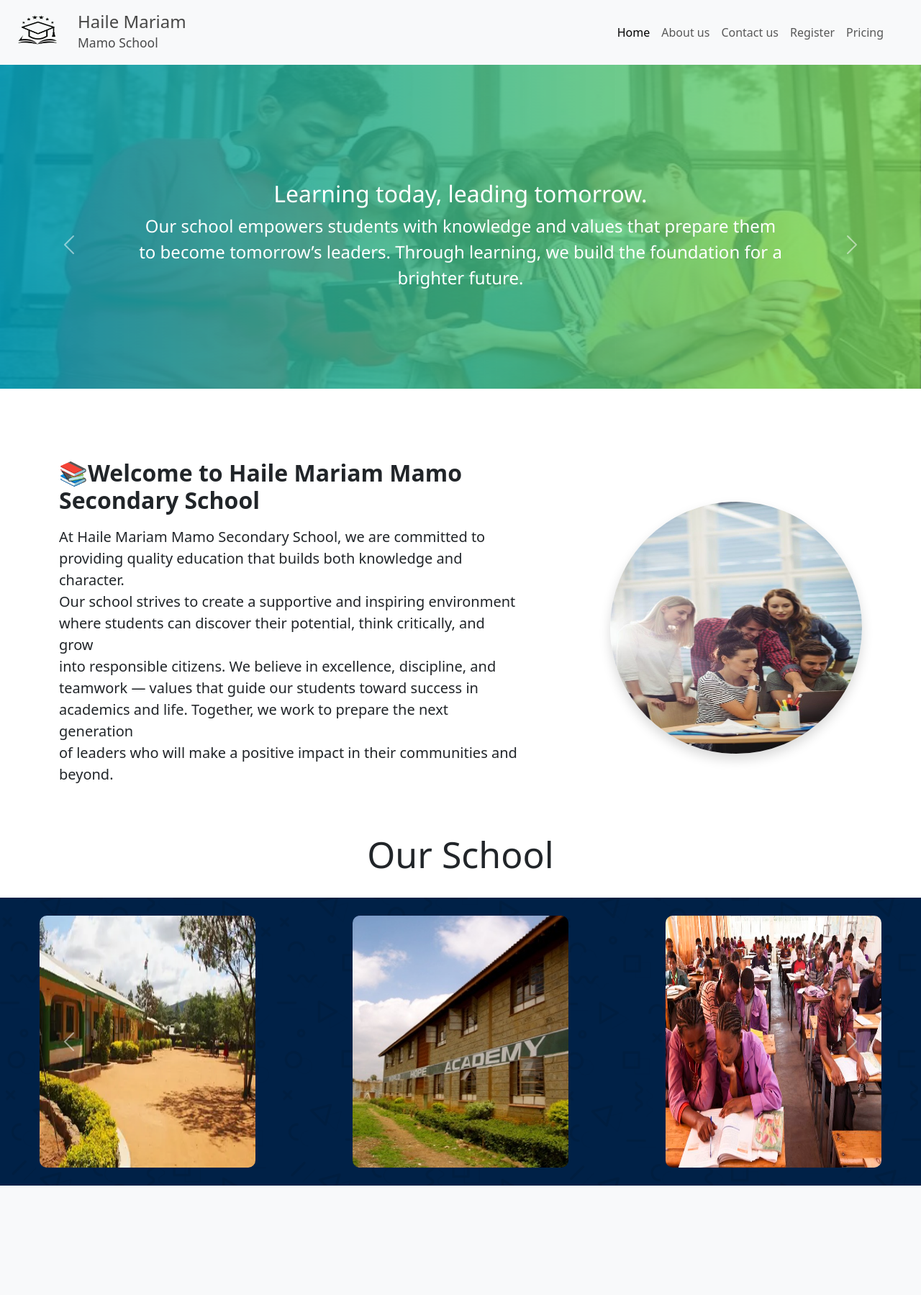
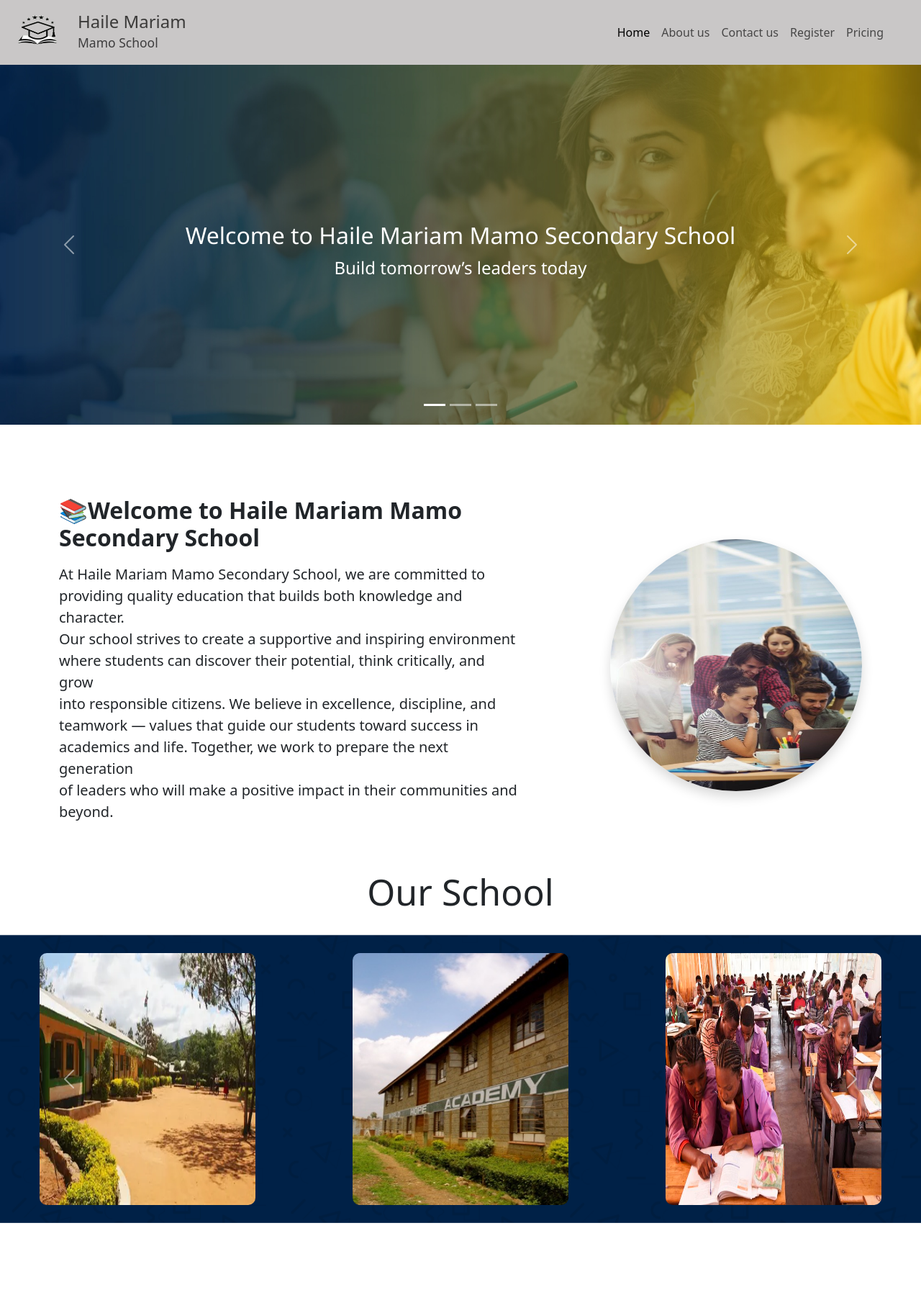
Before and after one commit to henok03/School-project-1, a PHP site: page / in a window 1280 px wide. Shown: the whole page at 72% size. Before the commit the page ends 1647 px from the top, so only its background shows below. Run offline with PHP 8.4, Linux system fonts and the light colour scheme.

Commit message:
i add animation and edit the home page

```diff
--- a/index.html
+++ b/index.html
@@ -6,10 +6,11 @@
     <title>Home</title>
     <link href="https://cdn.jsdelivr.net/npm/bootstrap@5.3.8/dist/css/bootstrap.min.css" rel="stylesheet" integrity="sha384-sRIl4kxILFvY47J16cr9ZwB07vP4J8+LH7qKQnuqkuIAvNWLzeN8tE5YBujZqJLB" crossorigin="anonymous">
     <link rel="stylesheet" href="style.css">
+    <link rel="stylesheet" href="https://unpkg.com/aos@2.3.4/dist/aos.css" />
 </head>
 <body>
 
-  <nav class="navbar navbar-expand-lg bg-body-tertiary fixed-top" >
+  <nav class="navbar navbar-expand-lg  fixed-top custom-blur-nav" >
   <div class="container-fluid">
 
 
@@ -52,24 +53,23 @@
     </div>
   </div>
 </nav>
-<div id="carouselExampleCaptions" class="carousel slide" data-bs-slide="carousel">
+<div id="carouselExampleFade" class="carousel slide carousel-fade " data-bs-slide="carousel">
   <div class="carousel-indicators">
-    <button type="button" data-bs-target="#carouselExampleCaptions" data-bs-slide-to="0" class="active" aria-current="true" aria-label="Slide 1"></button>
-    <button type="button" data-bs-target="#carouselExampleCaptions" data-bs-slide-to="1" aria-label="Slide 2"></button>
-    <button type="button" data-bs-target="#carouselExampleCaptions" data-bs-slide-to="2" aria-label="Slide 3"></button>
+    <button type="button" data-bs-target="#carouselExampleFade" data-bs-slide-to="0" class="active" aria-current="true" aria-label="Slide 1"></button>
+    <button type="button" data-bs-target="#carouselExampleFade" data-bs-slide-to="1" aria-label="Slide 2"></button>
+    <button type="button" data-bs-target="#carouselExampleFade" data-bs-slide-to="2" aria-label="Slide 3"></button>
   </div>
   <div class="carousel-inner" style=" height: 500px;">
     <div class="carousel-item active">
-      <img src="hsimg3.png" class="d-block w-100 "style=" height: 450px;" alt="...">
+      <img src="hsimg3.jpg" class="d-block w-100 "style=" height: 550px;" alt="...">
 
-      <div class="carousel-caption ">
-        <h2>Learning today, leading tomorrow.</h2>
-        <p class="fs-4 fs-md-5">Our school empowers students with knowledge and values that prepare them to become tomorrow’s leaders.
-Through learning, we build the foundation for a brighter future.</p>
+      <div class="carousel-caption text-center"  data-aos="fade-up">
+        <h2 >Welcome to Haile Mariam Mamo Secondary School</h2>
+        <p class="fs-4 fs-md-5 welcome-text" >Build tomorrow’s leaders today</p>
       </div>
     </div>
     <div class="carousel-item">
-      <img src="hsimg2.png" class="d-block w-100" style=" height: 450px;" alt="...">
+      <img src="hsimg2.jpg" class="d-block w-100 " style=" height: 550px;" alt="...">
       <div class="carousel-caption ">
         <h2>Building bright futures together.</h2>
         <p class="fs-4 fs-md-5">We believe education is a shared journey between teachers, students, and parents —
@@ -77,7 +77,7 @@
       </div>
     </div>
     <div class="carousel-item">
-      <img src="hsimg1.png" class="d-block w-100 "style=" height: 450px;" alt="...">
+      <img src="hsimg1.jpg" class="d-block w-100 "style=" height: 550px;" alt="...">
       <div class="carousel-caption ">
         <h2 >A place to learn, grow, and succeed.</h2>
         <p class="fs-4 fs-md-5" >Our school provides a caring environment where students gain knowledge, build confidence,
@@ -85,20 +85,20 @@
       </div>
     </div>
   </div>
-  <button class="carousel-control-prev" type="button" data-bs-target="#carouselExampleCaptions" data-bs-slide="prev">
+  <button class="carousel-control-prev" type="button" data-bs-target="#carouselExampleFade" data-bs-slide="prev">
     <span class="carousel-control-prev-icon" aria-hidden="true"></span>
     <span class="visually-hidden">Previous</span>
   </button>
-  <button class="carousel-control-next" type="button" data-bs-target="#carouselExampleCaptions" data-bs-slide="next">
+  <button class="carousel-control-next" type="button" data-bs-target="#carouselExampleFade" data-bs-slide="next">
     <span class="carousel-control-next-icon" aria-hidden="true"></span>
     <span class="visually-hidden">Next</span>
   </button>
 </div>
-<div class="container mt-5">
+<div class="container mt-5 mb-5">
        <div class="row align-items-center">
       <div class="col-md-7">
-        <h2 class="fw-bold mb-3">📚Welcome to Haile Mariam Mamo Secondary School</h2>
-        <p class="fs-5 fs-md-6">
+        <h2 class="fw-bold mb-3" data-aos="fade-down">📚Welcome to Haile Mariam Mamo Secondary School</h2>
+        <p class="fs-5 fs-md-6"data-aos="fade-up">
           At Haile Mariam Mamo Secondary School, we are committed to providing quality education that builds both knowledge and character.<br> Our school strives to create a supportive and inspiring environment where students can discover their potential, think critically, and grow <br>into responsible citizens.
 
            We believe in excellence, discipline, and teamwork — values that guide our students toward success in academics and life. Together, we work to prepare the next generation <br>of leaders who will make a positive impact in their communities and beyond.
@@ -106,13 +106,13 @@
       </div>
 
 
-      <div class="col-md-5 text-md-end   text-center text-end ms-auto">
+      <div class="col-md-5 text-md-end   text-center text-end ms-auto from-bottom"  data-aos="fade-left">
         <img src="himge1.jfif" alt="School Image" class="  img-fluid shadow  img1">
       </div>
     </div>
   </div>
-  <h1 class="ourschool">Our School</h1>
-<div id="carouselExampleAutoplaying" class="carousel slide bg-section " data-bs-ride="carousel">
+  <h1 class="ourschool" data-aos="fade-left">Our School</h1>
+<div id="carouselExampleAutoplaying" class="carousel slide bg-section " data-aos="fade-left" data-bs-ride="carousel">
 
   <div class="carousel-inner">
     <div class="carousel-item active ">
@@ -137,7 +137,7 @@
      <div class="col-md-4 "> <img src="school photo slide\himg12.jfif"  class="photo-slide img-fluid" alt="..."></div>
     </div>
     </div>
-    </div>
+
  <button class="carousel-control-prev" type="button" data-bs-target="#carouselExampleAutoplaying" data-bs-slide="prev">
     <span class="carousel-control-prev-icon" aria-hidden="true"></span>
     <span class="visually-hidden">Previous</span>
@@ -148,6 +148,16 @@
   </button>
 </div>
 
-  <script src="https://cdn.jsdelivr.net/npm/bootstrap@5.3.8/dist/js/bootstrap.bundle.min.js" integrity="sha384-FKyoEForCGlyvwx9Hj09JcYn3nv7wiPVlz7YYwJrWVcXK/BmnVDxM+D2scQbITxI" crossorigin="anonymous"></script>
+  <script src="https://cdn.jsdelivr.net/npm/bootstrap@5.3.8/dist/js/bootstrap.bundle.min.js" integrity="sha384-FKyoEForCGlyvwx9Hj09JcYn3nv7wiPVlz7YYwJrWVcXK/BmnVDxM+D2scQbITxI" crossorigin="anonymous">
+
+  </script>
+  <script src="https://unpkg.com/aos@2.3.4/dist/aos.js"></script>
+<script>
+  AOS.init({
+    duration: 1000,
+    once: true,
+    offset: 100,
+  });
+</script>
 </body>
 </html>
--- a/style.css
+++ b/style.css
@@ -1,12 +1,20 @@
 .carousel{
     margin-top: 90px;
+    margin-bottom: 100px;
 
 }
+.carousel-caption .welcome-text{
+  text-align: center;
+  font-family: 'Segoe UI', Tahoma, Geneva, Verdana, sans-serif;
+  font-size: 30px;
+  margin-bottom: 110px;
+  position: block;
+  }
 .carousel-caption{
   text-align: center;
   font-family: 'Segoe UI', Tahoma, Geneva, Verdana, sans-serif;
   font-size: 30px;
-  margin-bottom: 80px;
+  margin-bottom: 100px;
   position: block;
   }
   .img1{
@@ -38,3 +46,8 @@
   font-size: 50px;
   margin-top: 50px;
 }
+  .custom-blur-nav {
+  background: rgba(120, 116, 116, 0.4); /* Change color & transparency */
+  backdrop-filter: blur(10px);
+  -webkit-backdrop-filter: blur(10px); /* For Safari */
+}
```
Also changed, not shown: hsimg1.jpg (added), hsimg1.png (deleted), hsimg2.jpg (added), hsimg2.png (deleted), hsimg3.jpg, hsimg3.png (deleted).
